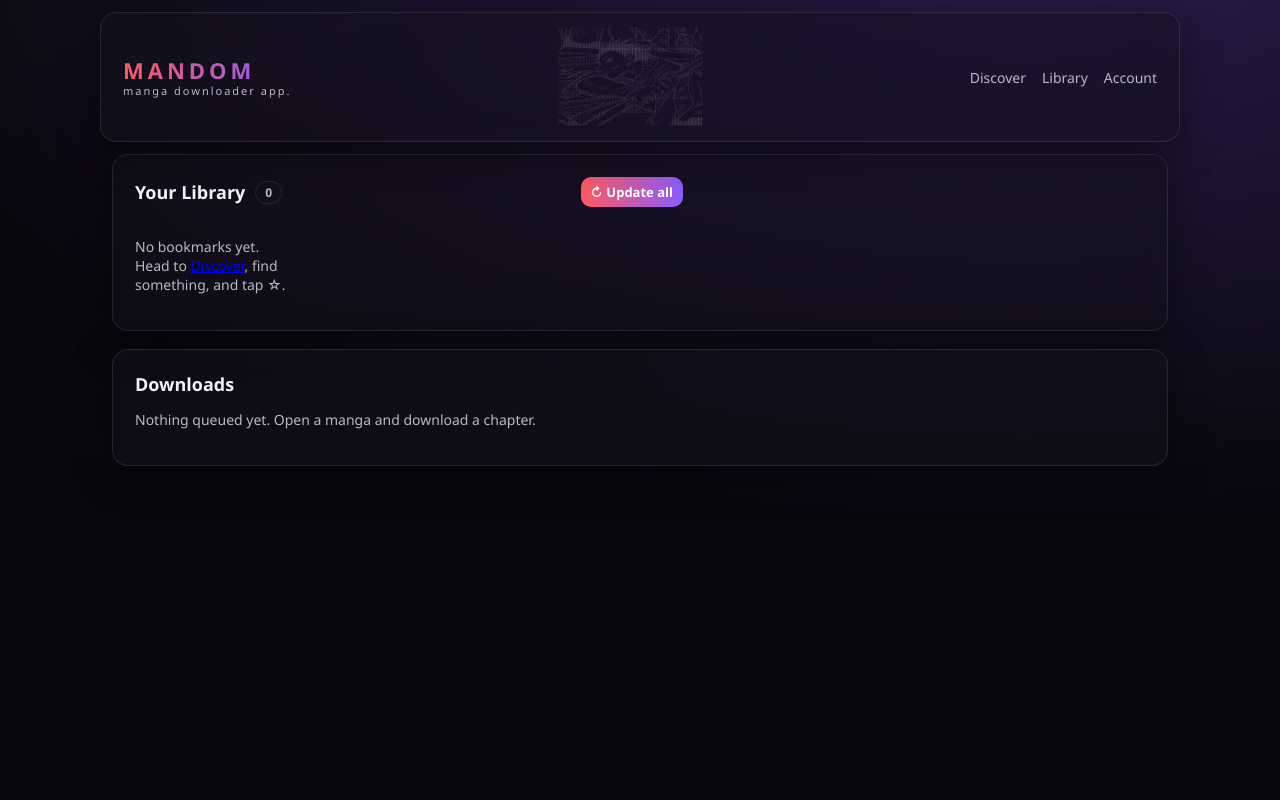
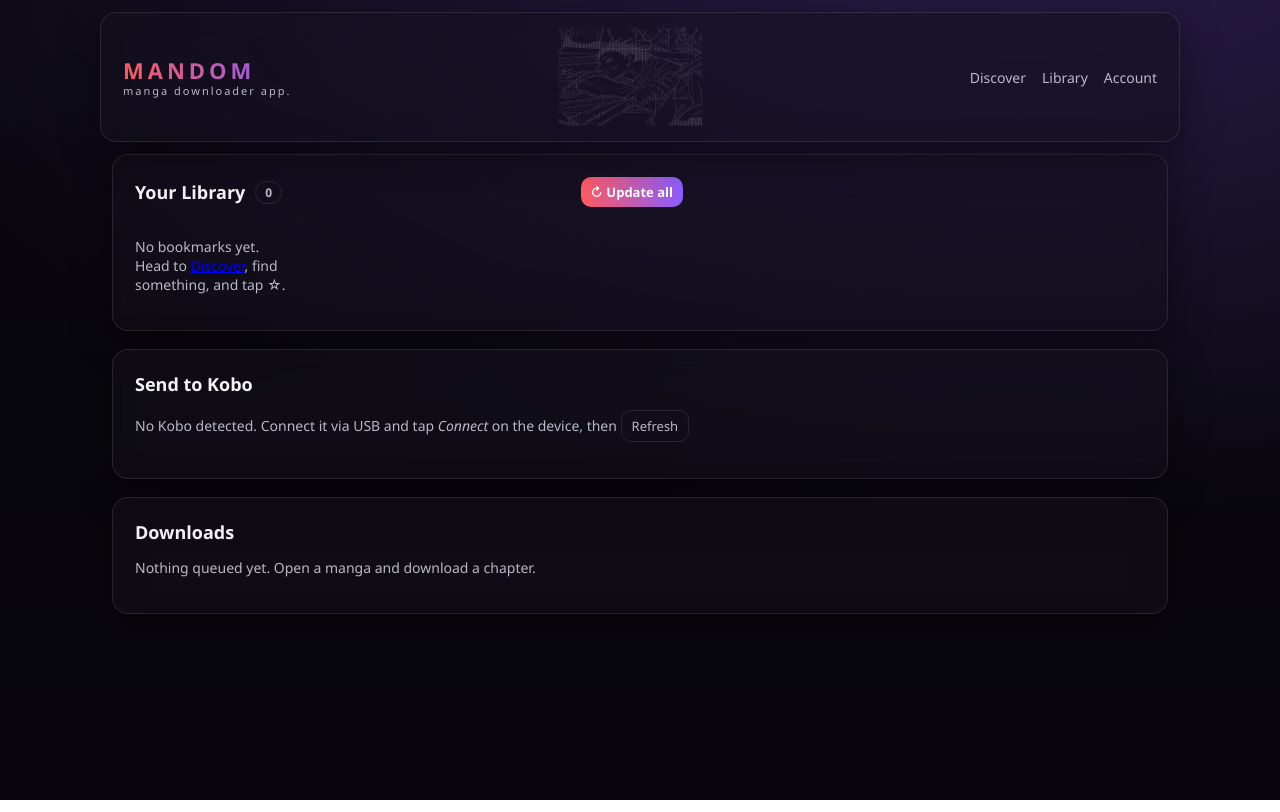
Before and after one commit to gcelikmasat/MANDOM, a FastAPI app: page /library in a window 1280 px wide. Run offline with FastAPI, Linux system fonts and the light colour scheme; data that the repository does not hold is empty.

Commit message:
Phase 5+: Send to Kobo
- New app/services/kobo.py: detect a mounted Kobo by its ".kobo" folder
  (scans drive letters on Windows, common mount points elsewhere; honors an
  optional configured kobo_path), and copy a manga's exported book files
  (*.kepub.epub / *.cbz) into a per-manga folder on the device.
- Routes: GET /kobo/status, POST /kobo/send-all, POST /kobo/send (per manga);
  copies run off-thread via asyncio.to_thread.
- UI: "Send to Kobo" panel on the Library page (device status + send-all +
  refresh) and a per-manga "Send to Kobo" button on the detail page.
- Series metadata in the KEPUBs already makes the Kobo group/sort chapters, so
  no risky KoboReader.sqlite edits are needed.

Verified end-to-end on a real Kobo Clara Colour (D:\, label KOBOeReader):
detection works and a per-manga send copied the files onto the device.

Co-Authored-By: Claude Opus 4.8 <noreply@anthropic.com>

```diff
--- a/app/config.py
+++ b/app/config.py
@@ -65,6 +65,10 @@ class Config:
 
     device_profile: str = "clara_colour"
 
+    # Optional explicit Kobo mount path (e.g. "K:\\" or "/media/you/KOBOeReader").
+    # Leave None to auto-detect a connected device by its ".kobo" folder.
+    kobo_path: str | None = None
+
     user_agent: str = "manga-downloader-app/0.1 (personal use; +https://github.com/)"
 
     def profile(self) -> DeviceProfile:
--- /dev/null
+++ b/app/services/kobo.py
@@ -0,0 +1,107 @@
+"""Detect a connected Kobo and copy exported books onto it.
+
+A Kobo mounts as USB mass storage with a ``.kobo`` directory at the drive root;
+that's how we recognise it (same signal Calibre uses). We copy each manga's
+exported files into a folder on the device named after the manga. Because the
+KEPUBs already carry series metadata, the Kobo groups a manga's chapters by
+series on its own — no need to touch the device database.
+"""
+
+from __future__ import annotations
+
+import os
+import shutil
+import string
+from pathlib import Path
+
+# A KEPUB's path suffix is ".epub" (it's named *.kepub.epub).
+BOOK_EXTS = {".epub", ".cbz"}
+
+
+def _is_kobo(root: Path) -> bool:
+    try:
+        return (root / ".kobo").is_dir()
+    except OSError:
+        return False
+
+
+def _safe_iter(path: Path) -> list[Path]:
+    try:
+        return list(path.iterdir())
+    except OSError:
+        return []
+
+
+def find_kobo_devices(extra: str | None = None) -> list[Path]:
+    """Return mount roots of connected Kobo devices.
+
+    ``extra`` is an optional user-configured path checked first (handy if
+    auto-detection misses, or for a non-standard mount).
+    """
+    found: list[Path] = []
+    if extra:
+        p = Path(extra)
+        if _is_kobo(p) or p.exists():
+            found.append(p)
+
+    if os.name == "nt":
+        for letter in string.ascii_uppercase:
+            root = Path(f"{letter}:\\")
+            if _is_kobo(root):
+                found.append(root)
+    else:
+        for base in ("/Volumes", "/media", "/run/media", "/mnt"):
+            b = Path(base)
+            if not b.is_dir():
+                continue
+            for child in _safe_iter(b):
+                if _is_kobo(child):
+                    found.append(child)
+                else:  # some distros nest under /media/<user>/<label>
+                    for sub in _safe_iter(child):
+                        if _is_kobo(sub):
+                            found.append(sub)
+
+    # De-dupe, preserve order.
+    seen: set[str] = set()
+    out: list[Path] = []
+    for p in found:
+        key = str(p)
+        if key not in seen:
+            seen.add(key)
+            out.append(p)
+    return out
+
+
+def copy_folder_to_kobo(device_root: Path, source_dir: Path) -> tuple[int, Path]:
+    """Copy book files from ``source_dir`` into ``device_root/<source name>/``."""
+    dest = device_root / source_dir.name
+    dest.mkdir(parents=True, exist_ok=True)
+    count = 0
+    for f in sorted(source_dir.iterdir()):
+        if f.is_file() and f.suffix.lower() in BOOK_EXTS:
+            shutil.copy2(f, dest / f.name)
+            count += 1
+    return count, dest
+
+
+def send_manga(device_root: Path, export_dir: Path, manga_folder: str) -> tuple[int, Path]:
+    src = export_dir / manga_folder
+    if not src.is_dir():
+        return 0, src
+    return copy_folder_to_kobo(device_root, src)
+
+
+def send_all(device_root: Path, export_dir: Path) -> tuple[int, int]:
+    """Copy every downloaded manga folder. Returns (files copied, manga count)."""
+    total_files = 0
+    total_manga = 0
+    if not export_dir.is_dir():
+        return 0, 0
+    for sub in sorted(export_dir.iterdir()):
+        if sub.is_dir():
+            n, _ = copy_folder_to_kobo(device_root, sub)
+            if n:
+                total_files += n
+                total_manga += 1
+    return total_files, total_manga
--- a/app/web/server.py
+++ b/app/web/server.py
@@ -22,6 +22,8 @@ from app.config import ROOT, load_config
 from app.db import Bookmark, DownloadJob, get_session, init_db
 from app.providers import mangadex_auth as auth
 from app.providers.mangadex import MangaDexProvider
+from app.services import kobo
+from app.services.naming import safe_filename
 from app.services.updates import check_all, record_seen, set_baseline
 from app.web.queue import DownloadManager
 
@@ -190,6 +192,51 @@ async def _baseline_follows(external_ids: list[str]) -> None:
             await set_baseline(app.state.provider, eid, language=app.state.cfg.language)
         except Exception:
             pass
+
+
+# ---- send to Kobo --------------------------------------------------------
+
+def _kobo_ctx(message: str | None = None, error: str | None = None) -> dict:
+    devices = kobo.find_kobo_devices(app.state.cfg.kobo_path)
+    return {"devices": [str(d) for d in devices], "message": message, "error": error}
+
+
+@app.get("/kobo/status", response_class=HTMLResponse)
+async def kobo_status(request: Request):
+    return TEMPLATES.TemplateResponse(request, "partials/_kobo_panel.html", _kobo_ctx())
+
+
+@app.post("/kobo/send-all", response_class=HTMLResponse)
+async def kobo_send_all(request: Request):
+    devices = kobo.find_kobo_devices(app.state.cfg.kobo_path)
+    if not devices:
+        return TEMPLATES.TemplateResponse(
+            request, "partials/_kobo_panel.html",
+            _kobo_ctx(error="No Kobo detected. Connect it via USB (tap Connect on the device) and refresh."),
+        )
+    files, mangas = await asyncio.to_thread(
+        kobo.send_all, devices[0], app.state.cfg.export_dir
+    )
+    msg = (
+        f"Copied {files} file(s) across {mangas} manga to {devices[0]}."
+        if files else "Nothing to copy yet — download some chapters first."
+    )
+    return TEMPLATES.TemplateResponse(request, "partials/_kobo_panel.html", _kobo_ctx(message=msg))
+
+
+@app.post("/kobo/send", response_class=HTMLResponse)
+async def kobo_send(request: Request, manga_title: str = Form(...)):
+    devices = kobo.find_kobo_devices(app.state.cfg.kobo_path)
+    if not devices:
+        return HTMLResponse('<p class="notice err">No Kobo detected. Connect it via USB and try again.</p>')
+    files, dest = await asyncio.to_thread(
+        kobo.send_manga, devices[0], app.state.cfg.export_dir, safe_filename(manga_title)
+    )
+    if files:
+        return HTMLResponse(f'<p class="notice ok">Sent {files} file(s) to {dest}.</p>')
+    return HTMLResponse(
+        '<p class="notice err">No downloaded files for this manga yet — download a chapter first.</p>'
+    )
 
 
 @app.get("/browse", response_class=HTMLResponse)
--- a/app/web/templates/library.html
+++ b/app/web/templates/library.html
@@ -16,6 +16,11 @@
 </section>
 
 <section class="panel glass">
+  <h2>Send to Kobo</h2>
+  <div id="kobo-status" hx-get="/kobo/status" hx-trigger="load"></div>
+</section>
+
+<section class="panel glass">
   <h2>Downloads</h2>
   <div id="downloads" hx-get="/downloads" hx-trigger="load, every 2s"></div>
 </section>
--- /dev/null
+++ b/app/web/templates/partials/_kobo_panel.html
@@ -0,0 +1,22 @@
+{# Kobo device status + actions. Expects devices (list), message, error. #}
+{% if message %}<p class="notice ok">{{ message }}</p>{% endif %}
+{% if error %}<p class="notice err">{{ error }}</p>{% endif %}
+
+{% if devices %}
+  <p class="signed-in">Kobo detected at
+    {% for d in devices %}<strong>{{ d }}</strong>{% if not loop.last %}, {% endif %}{% endfor %}.
+  </p>
+  <div class="detail-actions">
+    <form hx-post="/kobo/send-all" hx-target="#kobo-status" hx-swap="innerHTML" hx-indicator="#kobo-spin">
+      <button class="btn btn-primary" type="submit">⇪ Send entire library → Kobo</button>
+    </form>
+    <span id="kobo-spin" class="spin htmx-indicator">copying&hellip;</span>
+    <form hx-get="/kobo/status" hx-target="#kobo-status" hx-swap="innerHTML">
+      <button class="btn btn-ghost" type="submit">Refresh</button>
+    </form>
+  </div>
+{% else %}
+  <p class="hint">No Kobo detected. Connect it via USB and tap <em>Connect</em> on the device, then
+    <button class="btn btn-ghost btn-sm" hx-get="/kobo/status" hx-target="#kobo-status" hx-swap="innerHTML">Refresh</button>
+  </p>
+{% endif %}
```
Also changed, not shown: app/web/templates/manga.html (+7 -0 lines), README.md.
